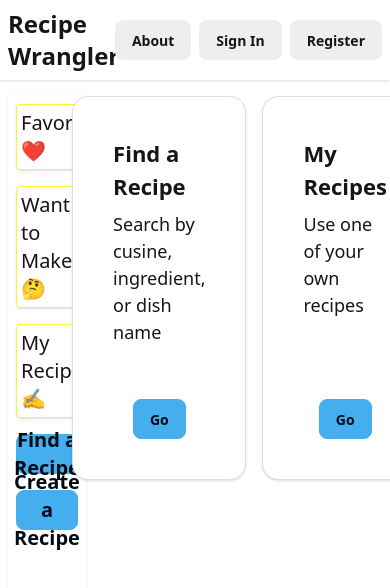
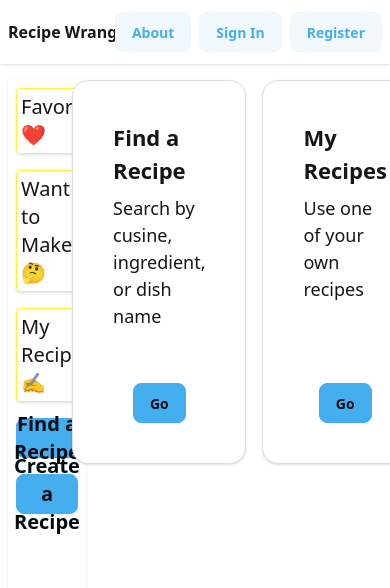
Before and after one commit to Justin-K-Ellis/recipe_wrangler_client, a Next.js app: page /home in a window 390 px wide. Shown: the top 588 px of the page. Built offline with nearby package versions, Linux system fonts and the light colour scheme; no server answers.

Commit message:
feat: style nav buttons

```diff
--- a/src/app/components/Header.tsx
+++ b/src/app/components/Header.tsx
@@ -25,11 +25,11 @@ export default function Header() {
 
   return (
     <nav className="navbar bg-base-100 shadow-sm mb-4">
-      <Link href={"/"} className=" text-2xl font-bold navbar-start">
+      <Link href={"/"} className="md:text-2xl font-bold navbar-start">
         Recipe Wrangler
       </Link>
       <div className="navbar-end flex flex-row gap-2">
-        <button className="btn">
+        <button className="btn btn-soft btn-primary">
           <Link href={"/about"}>About</Link>
         </button>
         <SignInSignOutBtn isSignedIn={isSignedIn} />
--- a/src/app/components/RegisterBtn.tsx
+++ b/src/app/components/RegisterBtn.tsx
@@ -2,7 +2,7 @@ import Link from "next/link";
 
 export default function RegisterBtn() {
   return (
-    <button type="button" className="btn">
+    <button type="button" className="btn btn-soft btn-primary">
       <Link href="/register">Register</Link>
     </button>
   );
--- a/src/app/components/SignInSignOutBtn.tsx
+++ b/src/app/components/SignInSignOutBtn.tsx
@@ -21,13 +21,13 @@ export default function SignInSignOutBtn({ isSignedIn }: SignProps) {
   }
 
   const signInBtn = (
-    <button className="btn">
+    <button className="btn btn-soft btn-primary">
       <Link href="/signin">Sign In</Link>
     </button>
   );
 
   const signOutBtn = (
-    <button className="btn" onClick={handleSignOut}>
+    <button className="btn btn-soft btn-primary" onClick={handleSignOut}>
       Sign Out
     </button>
   );
```
